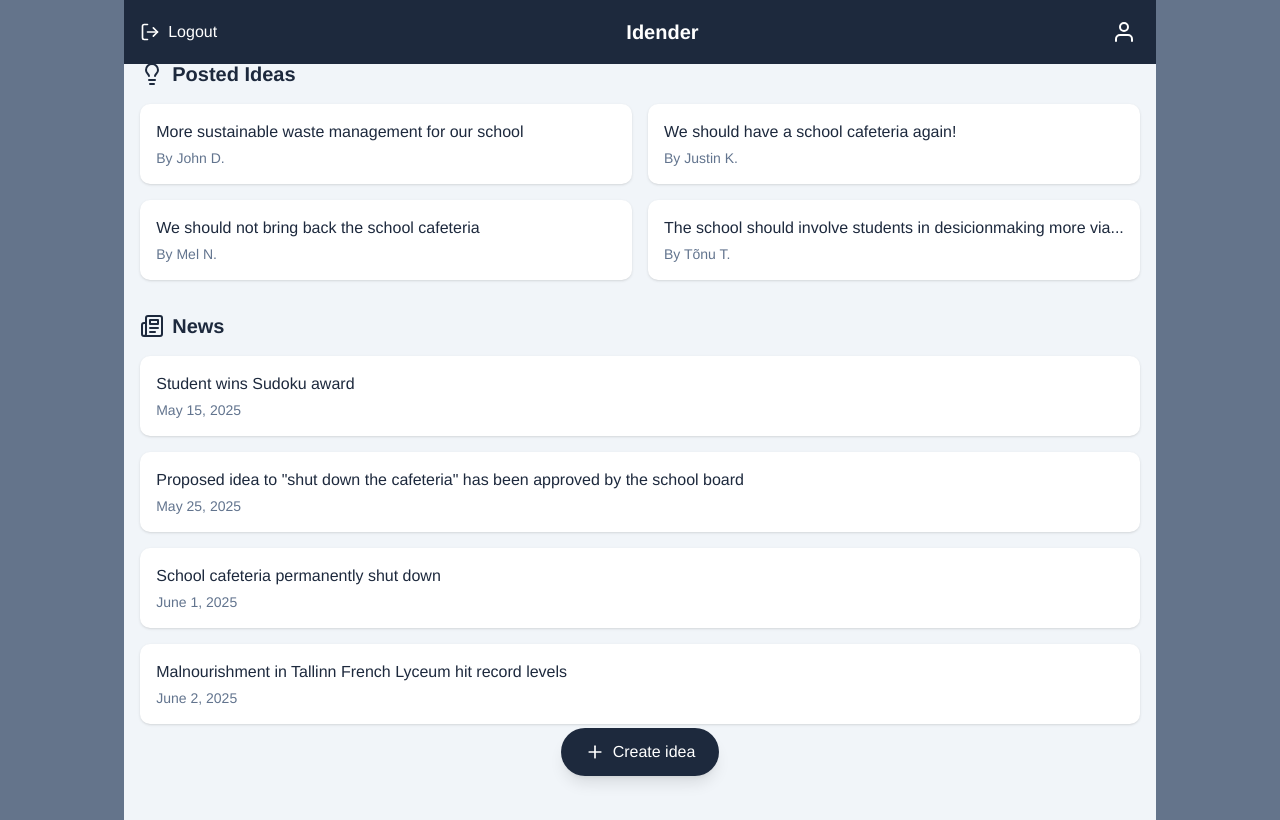
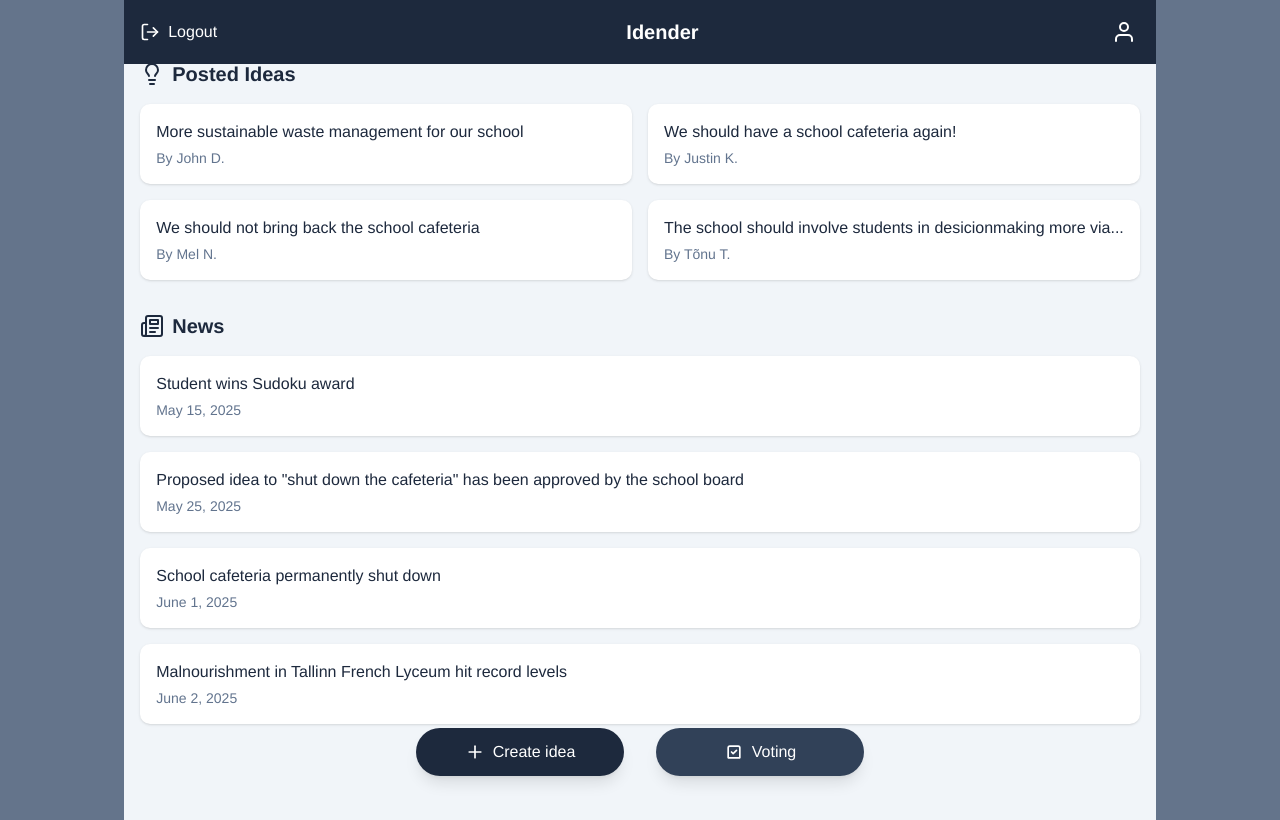
Before and after one commit to nvassiljev-tlu/idender-frontend, a Next.js app: page /authenticated/home in a window 1280 px wide. Built offline with nearby package versions, Linux system fonts and the light colour scheme; a web font is replaced by a local one.

Commit message:
Added "Voting" button to homepage

```diff
--- a/app/authenticated/home/page.tsx
+++ b/app/authenticated/home/page.tsx
@@ -32,6 +32,14 @@ export default function IdenderDashboard() {
   ];
 
   // SVG icons from online
+
+  const VoteIcon = () => (
+  <svg xmlns="http://www.w3.org/2000/svg" width="20" height="20" viewBox="0 0 24 24" fill="none" stroke="currentColor" strokeWidth="2" strokeLinecap="round" strokeLinejoin="round">
+    <path d="M9 12l2 2 4-4" />
+    <path d="M5 7c0-1.1.9-2 2-2h10a2 2 0 0 1 2 2v12H5V7z" />
+  </svg>
+  );
+
   const LogoutIcon = () => (
     <svg xmlns="http://www.w3.org/2000/svg" width="20" height="20" viewBox="0 0 24 24" fill="none" stroke="currentColor" strokeWidth="2" strokeLinecap="round" strokeLinejoin="round">
       <path d="M9 21H5a2 2 0 0 1-2-2V5a2 2 0 0 1 2-2h4"/>
@@ -114,7 +122,7 @@ return (
         </section>
 
         {/* news section */}
-        <section className="mb-20"> {/* Added margin-bottom for button space */}
+        <section className="mb-20"> {/* margin-bottom for button space */}
           <div className="flex items-center gap-2 mb-4">
             <NewspaperIcon/>
             <h2 className="text-xl font-semibold text-slate-800">News</h2>
@@ -134,16 +142,22 @@ return (
         </section>
       </main>
 
-      {/* Centered Create Idea Button */}
-      <div className="fixed bottom-6 left-0 right-0 flex justify-center z-20">
-        <button
-          onClick={handleCreateIdea}
-          className="flex items-center gap-2 bg-slate-800 text-white px-6 py-3 rounded-full shadow-lg hover:bg-slate-700 transition-colors"
-          aria-label="Create new idea"
-        >
-          <PlusIcon />
-          <span>Create idea</span>
-        </button>
+      {/* create idea Button */}
+      <div className="fixed bottom-6 left-0 right-0 flex justify-center z-20 px-4">
+        <div className="flex gap-4 md:gap-8 w-full max-w-md">
+          <button
+            onClick={handleCreateIdea}
+            className="flex-1 flex items-center justify-center gap-2 bg-slate-800 text-white px-4 py-3 rounded-full shadow-lg hover:bg-slate-700 transition-colors">
+            <PlusIcon />
+            <span>Create idea</span>
+          </button>
+      {/* voting Button */}
+          <button onClick={() => router.push('/authenticated/voting')}
+            className="flex-1 flex items-center justify-center gap-2 bg-slate-700 text-white px-4 py-3 rounded-full shadow-lg hover:bg-slate-600 transition-colors">
+            <VoteIcon />
+            <span>Voting</span>
+          </button>
+        </div>
       </div>
 
       {/* mobilefriendlier-ish bottom padding */}
```
